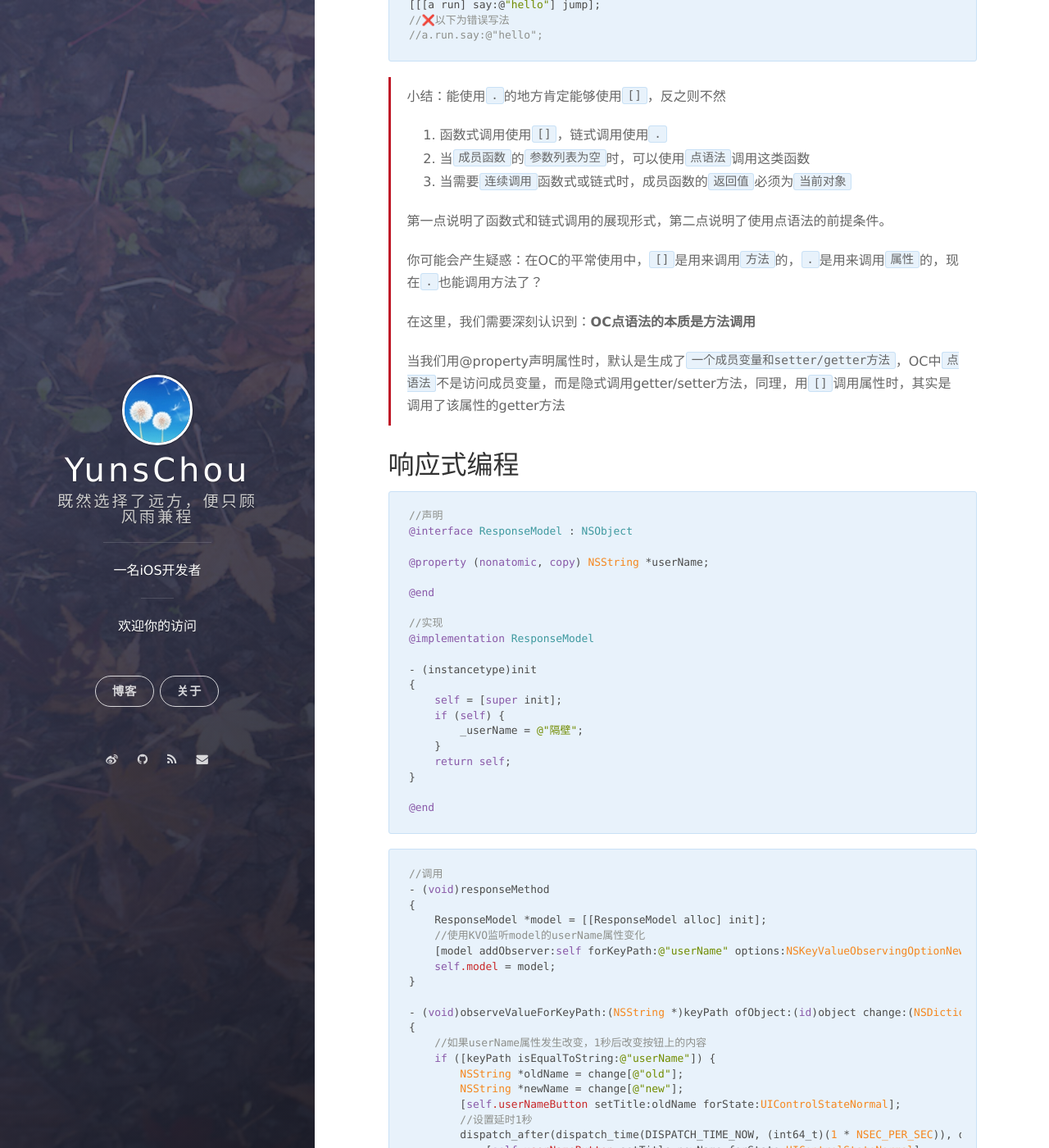
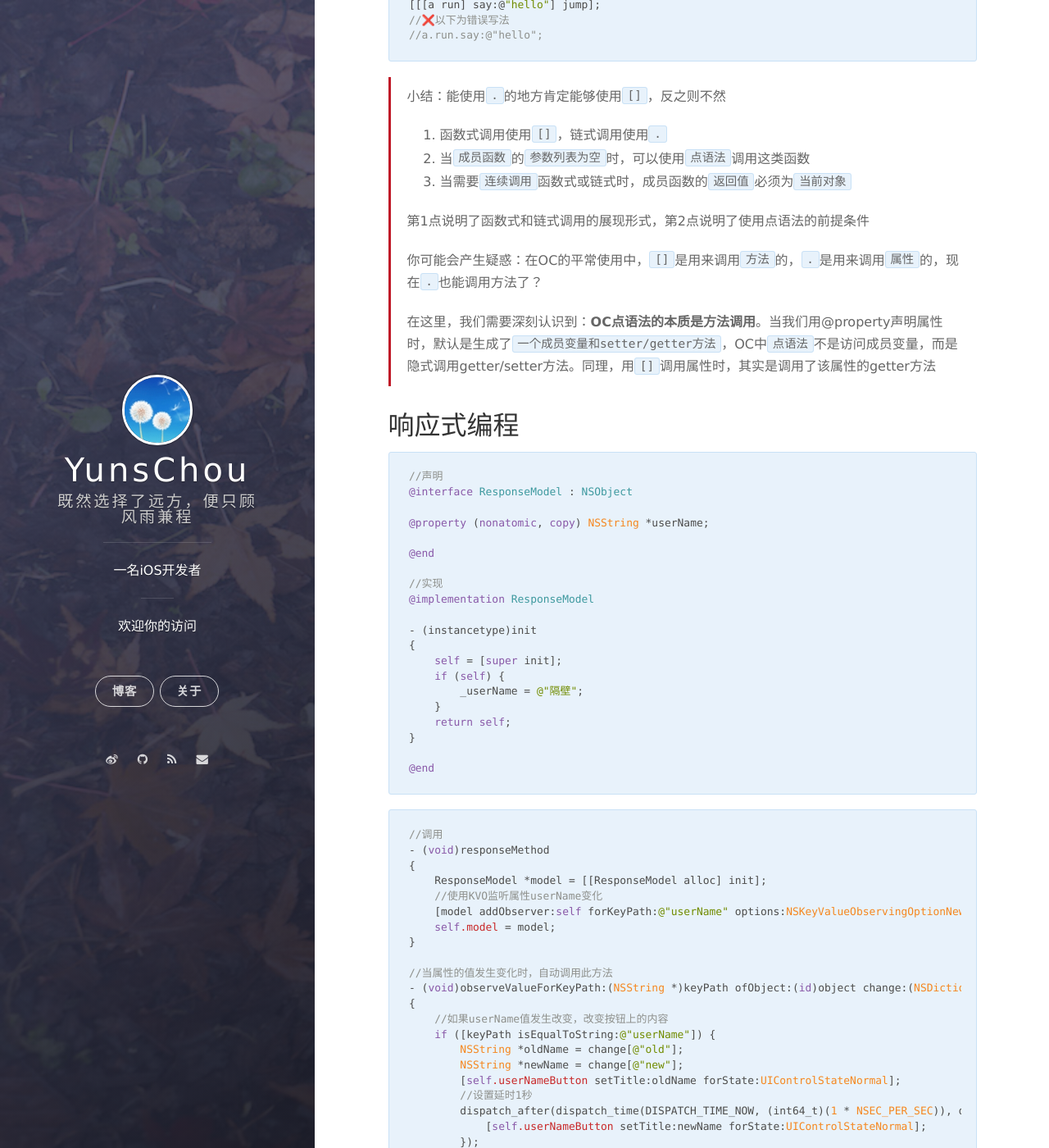
Before and after one commit to YunsChou/Yuns.github.io, a Jekyll site: the page built from _posts/2016-07-09-code-program.md, in a window 1280 px wide and 1400 px high, scrolled down 1373 px. Shown: the whole window at 82% size. Built offline with Jekyll 4.4.1, drawn with Linux system fonts in a browser that asks for light colours; nearby versions of some CDN libraries; Markdown is read by kramdown in place of the engine named in the settings; comment, search, counter and statistics services are not loaded; some of the changed text lies outside the part shown.

Commit message:
fix code program detail

````diff
--- a/_posts/2016-07-09-code-program.md
+++ b/_posts/2016-07-09-code-program.md
@@ -75,13 +75,12 @@
 > 2. 当`成员函数`的`参数列表为空`时，可以使用`点语法`调用这类函数
 > 3. 当需要`连续调用`函数式或链式时，成员函数的`返回值`必须为`当前对象`
 >
-> 第一点说明了函数式和链式调用的展现形式，第二点说明了使用点语法的前提条件。
+> 第1点说明了函数式和链式调用的展现形式，第2点说明了使用点语法的前提条件
 >
 > 你可能会产生疑惑：在OC的平常使用中，`[]`是用来调用`方法`的，`.`是用来调用`属性`的，现在`.`也能调用方法了？
 >
-> 在这里，我们需要深刻认识到：**OC点语法的本质是方法调用**
+> 在这里，我们需要深刻认识到：**OC点语法的本质是方法调用**。当我们用@property声明属性时，默认是生成了`一个成员变量和setter/getter方法`，OC中`点语法`不是访问成员变量，而是隐式调用getter/setter方法。同理，用`[]`调用属性时，其实是调用了该属性的getter方法
 >
-> 当我们用@property声明属性时，默认是生成了`一个成员变量和setter/getter方法`，OC中`点语法`不是访问成员变量，而是隐式调用getter/setter方法，同理，用`[]`调用属性时，其实是调用了该属性的getter方法
 
 ## 响应式编程
 
@@ -113,14 +112,15 @@
 - (void)responseMethod
 {
     ResponseModel *model = [[ResponseModel alloc] init];
-    //使用KVO监听model的userName属性变化
+    //使用KVO监听属性userName变化
     [model addObserver:self forKeyPath:@"userName" options:NSKeyValueObservingOptionNew | NSKeyValueObservingOptionOld context:nil];
     self.model = model;
 }
 
+//当属性的值发生变化时，自动调用此方法
 - (void)observeValueForKeyPath:(NSString *)keyPath ofObject:(id)object change:(NSDictionary<NSKeyValueChangeKey,id> *)change context:(void *)context
 {
-    //如果userName属性发生改变，1秒后改变按钮上的内容
+    //如果userName值发生改变，改变按钮上的内容
     if ([keyPath isEqualToString:@"userName"]) {
         NSString *oldName = change[@"old"];
         NSString *newName = change[@"new"];
@@ -132,7 +132,9 @@
     }
 }
 
+//点击按钮改变userName的值
 - (IBAction)userNameButtonClick:(id)sender {
+	//userName的值由初始化 '隔壁' 变为 '老王'
     self.model.userName = @"老王";
 }
 ```
````
